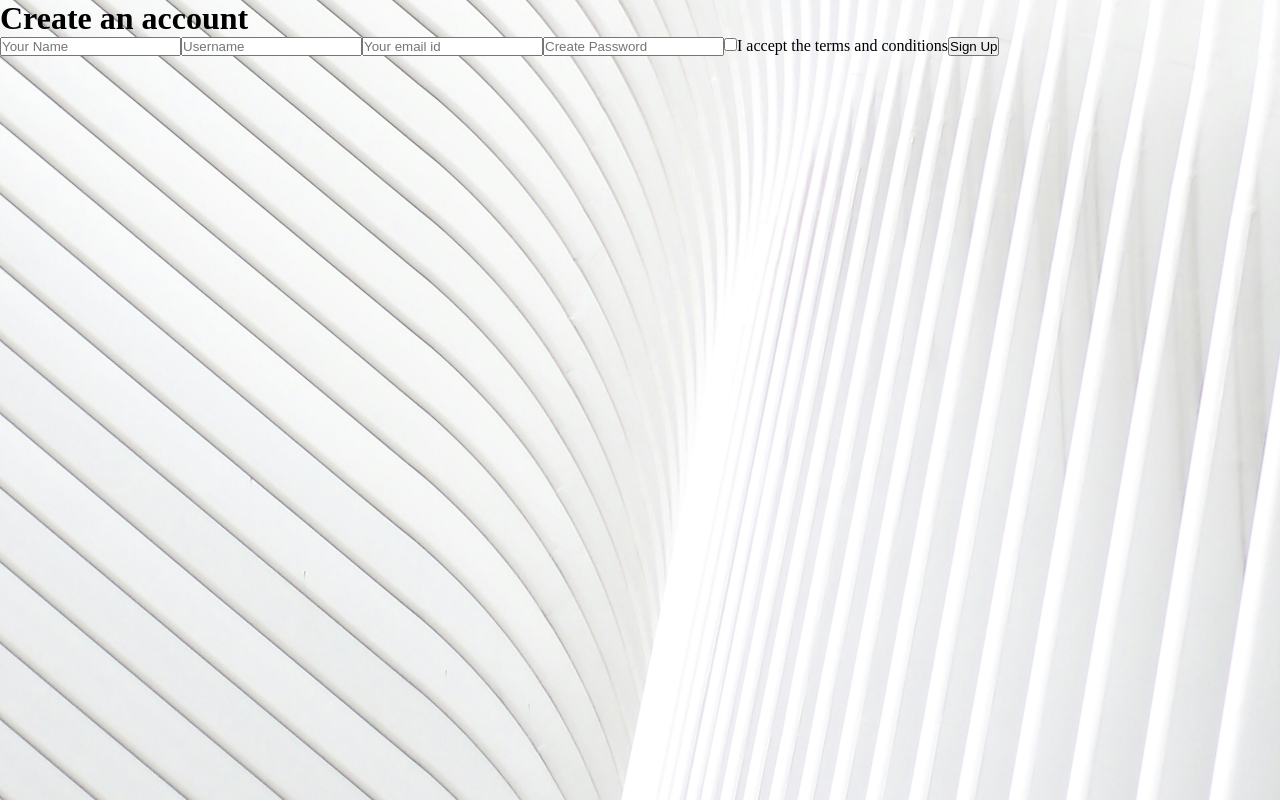
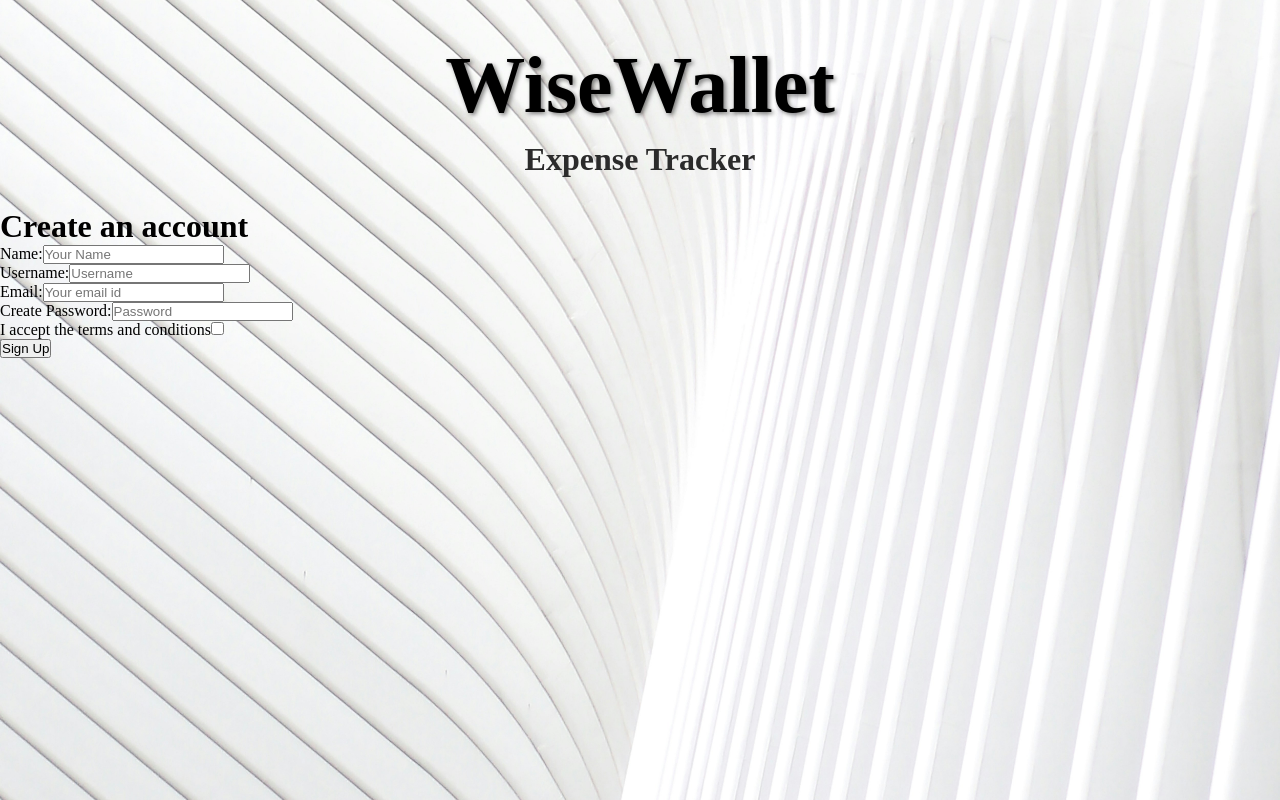
Before and after one commit to esp2022/expenses-tracker, a Next.js app: page /signup in a window 1280 px wide. Built offline with nearby package versions, Linux system fonts and the light colour scheme.

Commit message:
changed some css stuff (not complete)

```diff
--- a/pages/index.css
+++ b/pages/index.css
@@ -4,7 +4,6 @@
     align-items: center;
     margin: auto;
     text-align: center;
-    margin-top: 5%;
 }
 
 h1 {
@@ -18,4 +17,5 @@ p {
 
 text {
     font-size: larger;
+    font-size: larger;
 }
--- a/pages/index.js
+++ b/pages/index.js
@@ -25,7 +25,10 @@ const LoginPage = () => {
 
   return (
     <div className = "sign-in">
-      <h1>Login</h1>
+      <header className="app-header">
+        <h1 className="app-title">WiseWallet</h1>
+        <p className="app-subtitle">Expense Tracker</p>
+      </header>
       <input type="text" placeholder="Username" value={username} onChange={(user) => setUsername(user.target.value)} />
       <input type="password" placeholder="Password" value={password} onChange={(pass) => setPassword(pass.target.value)} />
       <button onClick={loginHandler}>Login</button>
--- /dev/null
+++ b/pages/signup.css
@@ -0,0 +1,5 @@
+.card {
+    border-radius: 12px;
+    box-shadow: 0 1px 8px rgba(0, 0, 0, 0.25);
+    background-color: transparent;
+  }
--- a/pages/signup.js
+++ b/pages/signup.js
@@ -1,6 +1,6 @@
 import React, { useState } from 'react';
 import { useRouter } from 'next/router';
-import '../src/app/globals.css';
+import './signup.css'
 import '../pages/index.js';
 
 
@@ -21,19 +21,36 @@ const SignUpPage = () => {
 
   return (
     <div className = "Hero">
+      <header className="app-header">
+        <h1 className="app-title">WiseWallet</h1>
+        <p className="app-subtitle">Expense Tracker</p>
+      </header>
       <h1>Create an account</h1>
-      <div className="signup-box">
+      <div className="container">
           <form>
+            <div className= 'form-group'>
+              <label for="name">Name:</label>
               <input type="text" placeholder="Your Name" required/>
+            </div>
+            <div className= 'form-group'>
+              <label for="username">Username:</label>
               <input type="text" placeholder="Username" required/>
+            </div>
+            <div className= 'form-group'>
+              <label for="email">Email:</label>
               <input type="email" placeholder="Your email id" required/>
-                <input type="password" placeholder="Create Password" required/>
+            </div>
+            <div className= 'form-group'>
+              <label for="password">Create Password:</label>
+              <input type="password" placeholder="Password" required/>
+            </div>
+            <div className= 'form-group'>
+              <label for="terms">I accept the terms and conditions</label>
               <input type="checkbox" id="terms"></input>
-                <label for="terms">I accept the terms and conditions</label>
+            </div>
             <button onClick={signUpHandler}>Sign Up</button>
           </form>
       </div>
-
     </div>
   );
 };
```
Lines whose indentation alone changed are shown as unchanged.
